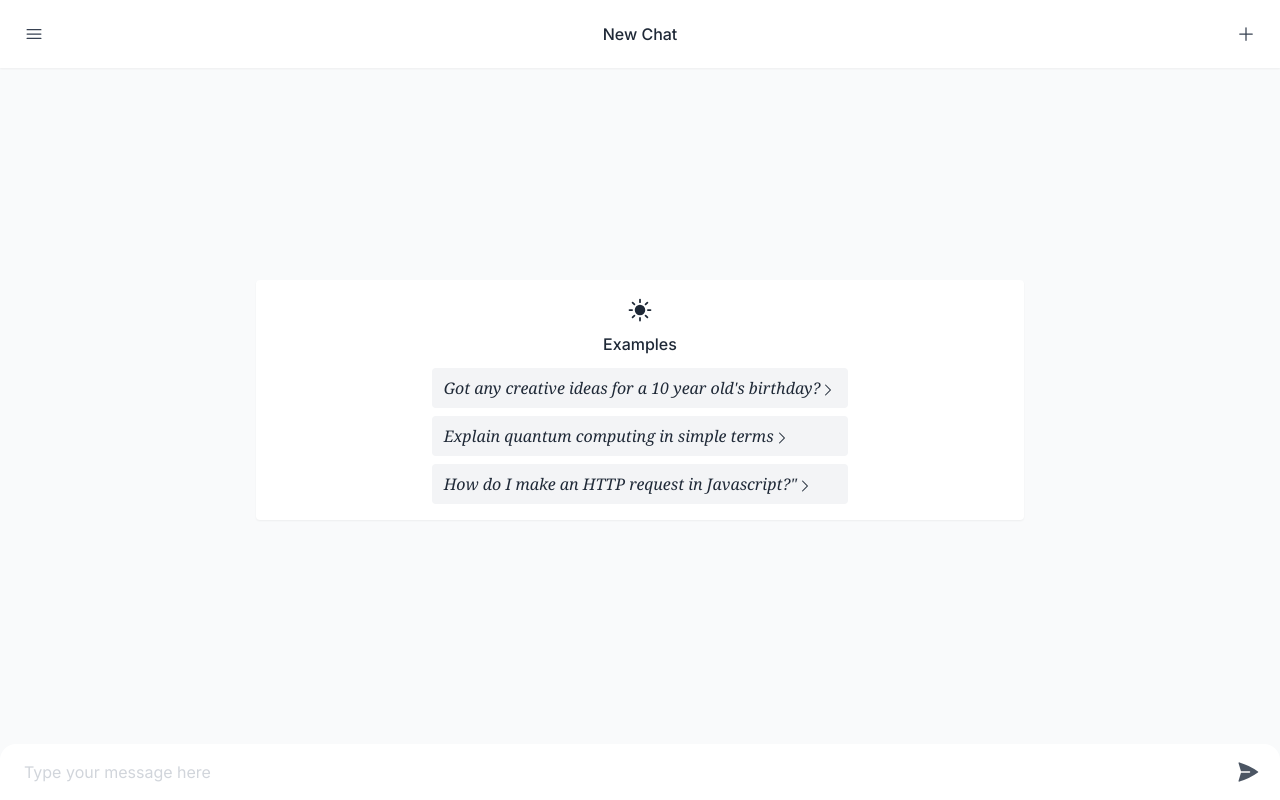
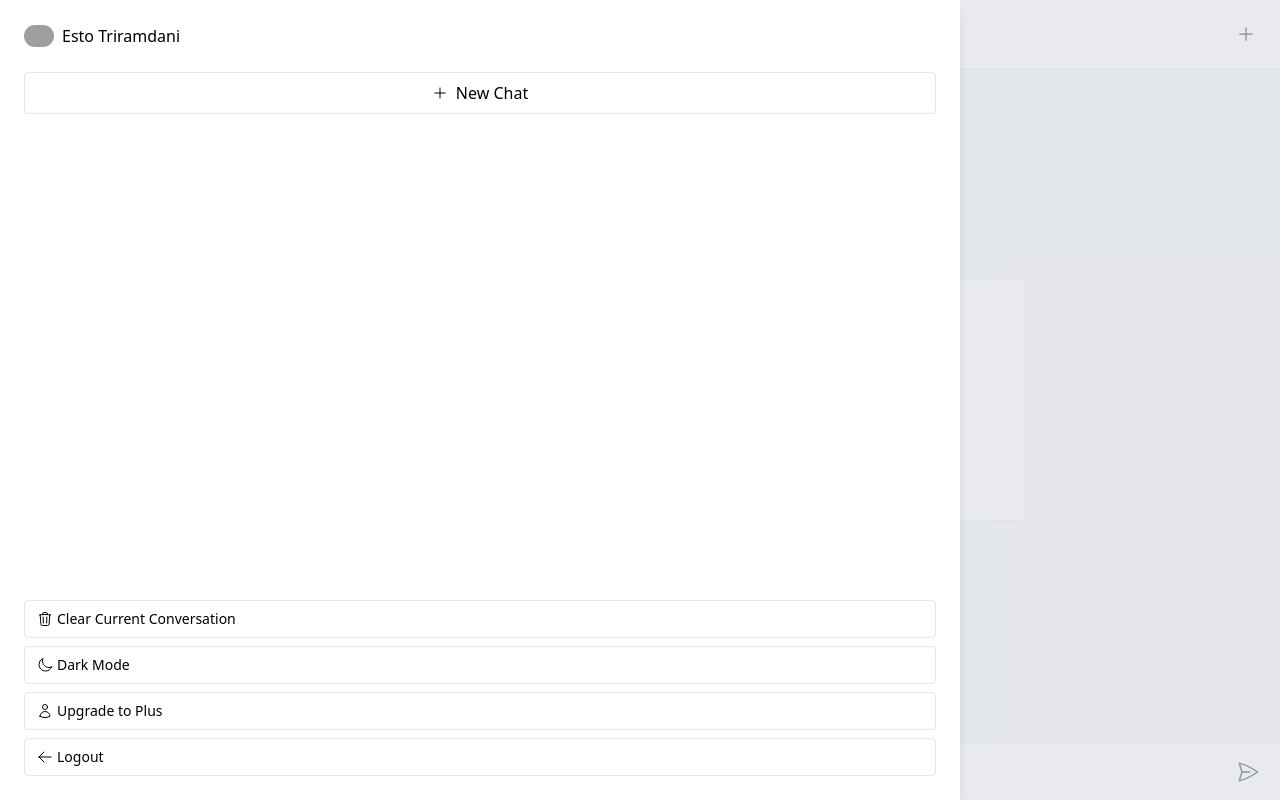
Before and after one commit to estotriramdani/chatestbot, a Next.js app: page /chat in a window 1280 px wide. Built offline with nearby package versions, Linux system fonts and the light colour scheme; grey boxes are pictures that could not be loaded.

Commit message:
sidebar (dark and light mode)

```diff
--- a/next.config.js
+++ b/next.config.js
@@ -1,6 +1,9 @@
 /** @type {import('next').NextConfig} */
 const nextConfig = {
   reactStrictMode: true,
-}
+  images: {
+    domains: ['avatars.githubusercontent.com'],
+  },
+};
 
-module.exports = nextConfig
+module.exports = nextConfig;
--- a/src/components/IconButton.tsx
+++ b/src/components/IconButton.tsx
@@ -5,7 +5,7 @@ export default function IconButton(
 ) {
   return (
     <button
-      className="p-1 text-gray-700 rounded-sm outline-none ring-offset-1 active:ring-1 hover:bg-gray-700 hover:text-gray-50 ring-gray-700"
+      className="p-1 text-gray-700 rounded-sm outline-none ring-offset-1 active:ring-1 hover:bg-gray-700 hover:text-gray-50 ring-gray-700 dark:text-gray-50"
       {...props}
     >
       {props.children}
--- /dev/null
+++ b/src/components/ListButton.tsx
@@ -0,0 +1,24 @@
+import React from 'react';
+
+interface Props
+  extends React.DetailedHTMLProps<
+    React.ButtonHTMLAttributes<HTMLButtonElement>,
+    HTMLButtonElement
+  > {
+  icon: any;
+  title: string;
+}
+
+export default function ListButton(props: Props) {
+  return (
+    <li>
+      <button
+        {...props}
+        className="flex items-center w-full gap-1 p-2 px-3 text-left border rounded outline-none focus:bg-gray-600 focus:text-gray-50 active:ring-1 ring-offset-1 ring-gray-600"
+      >
+        <props.icon className="w-4" />
+        <span className="text-sm">{props.title}</span>
+      </button>
+    </li>
+  );
+}
--- a/src/pages/chat/index.tsx
+++ b/src/pages/chat/index.tsx
@@ -1,13 +1,19 @@
-import React from 'react';
+import React, { useState } from 'react';
 import {
   Bars3Icon,
   PlusIcon,
   SunIcon,
   ChevronRightIcon,
   PaperAirplaneIcon,
-} from '@heroicons/react/24/solid';
+  TrashIcon,
+  MoonIcon,
+  UserIcon,
+  ArrowLeftIcon,
+} from '@heroicons/react/24/outline';
 import { Inter } from 'next/font/google';
 import IconButton from '@/components/IconButton';
+import Image from 'next/image';
+import ListButton from '@/components/ListButton';
 
 const inter = Inter({ subsets: ['latin'] });
 
@@ -18,10 +24,12 @@ const EXAMPLE_QUESTIONS = [
 ];
 
 export default function ChatPage() {
+  const [showSidebar, setShowSidebar] = useState(true);
+
   return (
-    <div className={`${inter.className} text-gray-800`}>
-      <header className="fixed top-0 flex items-center justify-between w-full p-5 bg-white shadow-sm">
-        <IconButton>
+    <div className={`${inter.className}text-gray-800 dark:text-gray-50`}>
+      <header className="fixed top-0 flex items-center justify-between w-full p-5 bg-white shadow-sm dark:bg-gray-900 dark:shadow-md">
+        <IconButton onClick={() => setShowSidebar(true)}>
           <Bars3Icon className="w-5" />
         </IconButton>
         <p className="font-medium">New Chat</p>
@@ -29,16 +37,55 @@ export default function ChatPage() {
           <PlusIcon className="w-5" />
         </IconButton>
       </header>
-      <div className="bg-gray-50">
+      <aside
+        className={`${
+          showSidebar ? 'translate-x-0' : '-translate-x-full'
+        } fixed left-0 top-0 z-30 h-screen bg-white duration-300 w-3/4 p-6 flex flex-col justify-between dark:bg-gray-900 dark:text-gray-50 shadow-lg`}
+      >
+        <div>
+          <div className="flex items-center gap-2 mb-6">
+            <Image
+              src="https://avatars.githubusercontent.com/u/60980963?v=4/"
+              width={30}
+              height={30}
+              style={{ objectFit: 'cover' }}
+              alt="profile"
+              className="rounded-full"
+            />
+            <p className="font-medium">Esto Triramdani</p>
+          </div>
+          <div>
+            <button className="flex items-center justify-center w-full gap-2 py-2 border rounded outline-none">
+              <PlusIcon className="w-4" /> New Chat
+            </button>
+          </div>
+        </div>
+        <div>
+          <ul className="flex flex-col gap-2">
+            <ListButton icon={TrashIcon} title="Clear Current Conversation" />
+            <ListButton icon={MoonIcon} title="Dark Mode" />
+            <ListButton icon={UserIcon} title="Upgrade to Plus" />
+            <ListButton icon={ArrowLeftIcon} title="Logout" />
+          </ul>
+        </div>
+      </aside>
+      {showSidebar && (
+        <button
+          onClick={() => setShowSidebar((prev) => !prev)}
+          className="fixed inset-0 z-20 block cursor-default bg-gray-300/50 dark:bg-gray-800/90"
+        ></button>
+      )}
+
+      <div className="bg-gray-50 dark:bg-gray-800">
         <div className="flex items-center justify-center min-h-screen ">
-          <div className="flex flex-col items-center justify-center w-3/5 p-4 bg-white rounded shadow-sm">
+          <div className="flex flex-col items-center justify-center w-3/5 p-4 bg-white rounded shadow-sm dark:bg-gray-900 dark:shadow-md">
             <SunIcon className="w-7" />
             <p className="mt-2 font-medium">Examples</p>
             <div className="flex flex-col gap-2 mt-3">
               {EXAMPLE_QUESTIONS.map((question) => (
                 <button
                   key={question}
-                  className="block p-2 px-3 font-serif italic text-left bg-gray-100 rounded outline-none focus:bg-gray-600 focus:text-gray-50 active:ring-1 ring-offset-1 ring-gray-600"
+                  className="block p-2 px-3 font-serif italic text-left bg-gray-100 rounded outline-none dark:bg-gray-800 focus:bg-gray-600 focus:text-gray-50 active:ring-1 ring-offset-1 ring-gray-600 dark:ring-gray-500"
                 >
                   {question}
                   <ChevronRightIcon className="inline-block w-4" />
@@ -48,7 +95,7 @@ export default function ChatPage() {
           </div>
         </div>
       </div>
-      <div className="fixed bottom-0 z-10 w-full bg-white rounded-t-2xl">
+      <div className="fixed bottom-0 z-10 w-full bg-white rounded-t dark:bg-gray-900">
         <form className="flex items-center px-4 overflow-hidden h-14">
           <input
             type="text"
```
